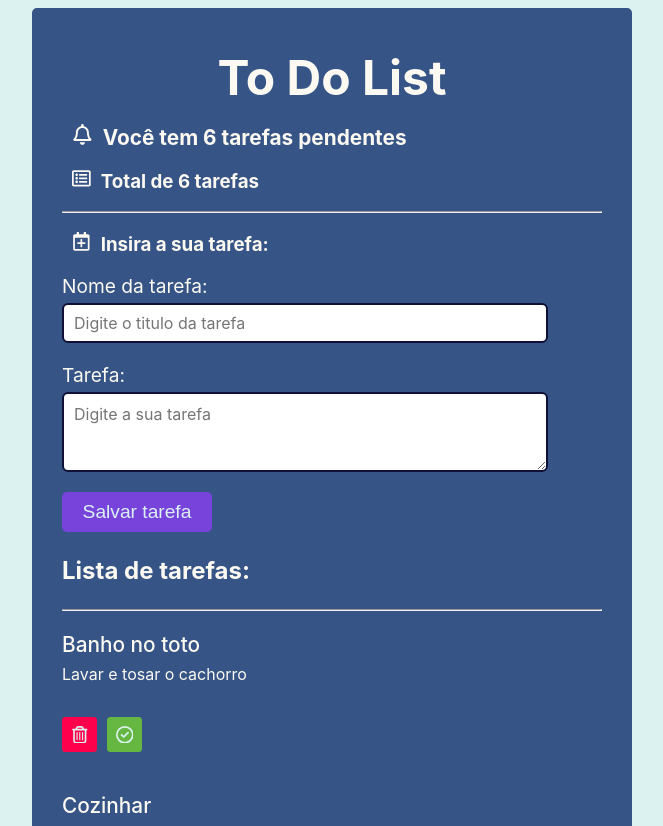
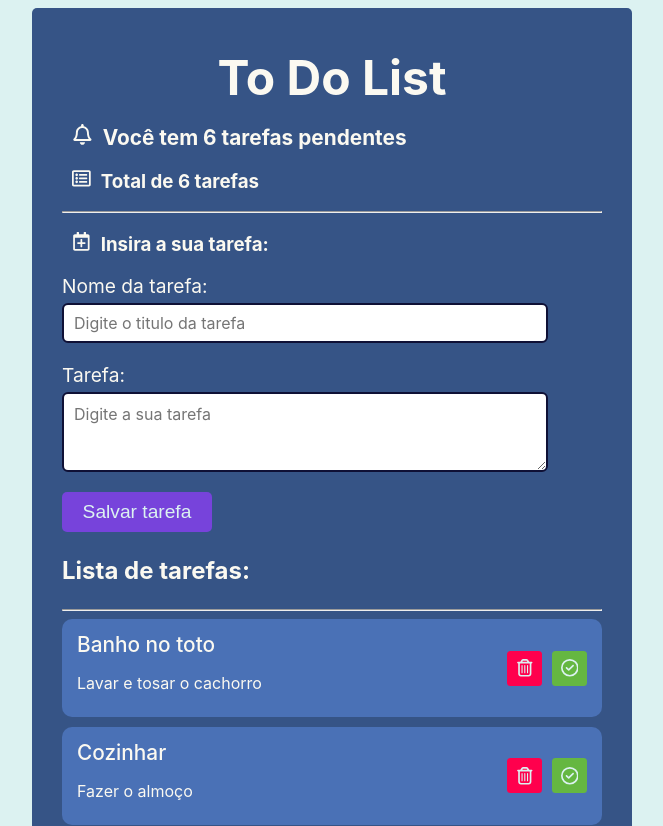
Before and after one commit to douglas-jpg/to-do-list, a React (Vite) app: page / in a window 1280 px wide. Shown: the top 826 px of the page, without its empty margins (308-971 px from the left). Built offline with nearby package versions, Linux system fonts and the light colour scheme; data requests are answered from the project's data file.

Commit message:
feat: mudança de estilo nas tasks

```diff
--- a/src/App.css
+++ b/src/App.css
@@ -12,13 +12,27 @@
     font-weight: 700;
 }
 
+.task {
+    display: flex;
+    justify-content: space-between;
+    padding: 0 15px;
+    margin-bottom: 10px;
+    border-radius: 10px;
+    background-color: #4a71b6;
+}
+
+.btns {
+    margin: auto 0;
+    display: flex;
+    gap: 10px;
+}
+
 .delete,
 .finish {
     cursor: pointer;
     height: 35px;
     width: 35px;
     border-radius: 10%;
-    margin: 5px 10px 20px 0;
     font-size: 1.1em;
     line-height: 10px;
     text-align: center;
@@ -49,15 +63,17 @@
 .submit:hover {
     background-color: #492e87;
 }
+.text {
+    margin: auto 0;
+}
 
 .title {
     font-size: 1.3em;
     font-weight: 500;
-    margin-bottom: 5px;
+    line-height: 10px;
 }
 
 .description {
-    margin: 0;
-    min-height: 50px;
+    min-height: 30px;
     line-height: 25px;
 }
--- a/src/components/Task.jsx
+++ b/src/components/Task.jsx
@@ -3,8 +3,10 @@ import { FaRegCircleCheck, FaRegTrashCan } from 'react-icons/fa6';
 const Task = ({ title, description }) => {
     return (
         <div className='task'>
-            <p className='title'>{title}</p>
-            <p className='description'>{description}</p>
+            <div className='text'>
+                <p className='title'>{title}</p>
+                <p className='description'>{description}</p>
+            </div>
             <div className='btns'>
                 <button className='delete'>
                     <FaRegTrashCan />
```
